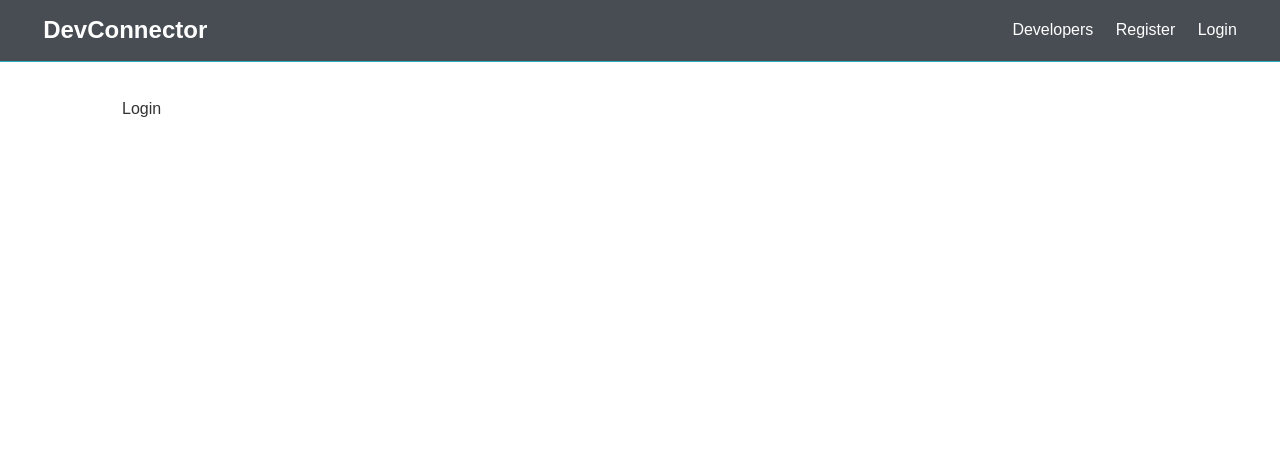
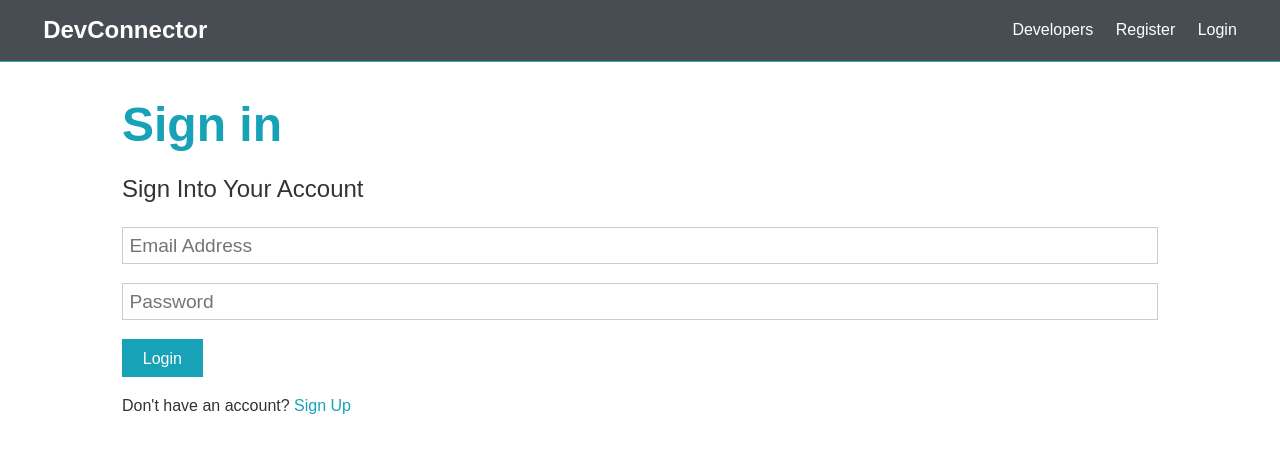
Before and after one commit to chanduamuluru/React_App, a React (Create React App) app in the folder client/: page /Login in a window 1280 px wide. Shown: the top 452 px of the page. Built offline with nearby package versions, Linux system fonts and the light colour scheme.

Commit message:
adding redux

```diff
--- a/client/package.json
+++ b/client/package.json
@@ -16,7 +16,8 @@
         "react-scripts": "3.3.0",
         "redux": "^4.0.5",
         "redux-devtools-extension": "^2.13.8",
-        "redux-thunk": "^2.3.0"
+        "redux-thunk": "^2.3.0",
+        "uuid": "^3.3.3"
     },
     "scripts": {
         "start": "react-scripts start",
--- /dev/null
+++ b/client/src/actions/alert.js
@@ -0,0 +1,12 @@
+import { SET_ALERT, REMOVE_ALERT } from "../actions/types";
+import uuid from "uuid";
+//Action  setAlert
+
+export const setAlert = (msg, alertType) => dispatch => {
+  const id = uuid.v4(); //version $ uuid
+
+  dispatch({
+    type: SET_ALERT,
+    payload: { msg, alertType, id }
+  });
+};
--- /dev/null
+++ b/client/src/actions/types.js
@@ -0,0 +1,2 @@
+export const SET_ALERT = "SET_ALERT";
+export const REMOVE_ALERT = "REMOVE_ALERT";
--- a/client/src/components/auth/Login.js
+++ b/client/src/components/auth/Login.js
@@ -1,6 +1,56 @@
-import React from "react";
+import React, { Fragment, useState } from "react";
+import { Link } from "react-router-dom";
+const Login = () => {
+  //hooks implementaion
+  const [formData, setFormData] = useState({
+    email: "",
+    password: ""
+  });
 
-const Login = () => {
-  return <div>Login</div>;
+  const { email, password } = formData;
+  const onChange = e =>
+    setFormData({ ...formData, [e.target.name]: e.target.value });
+
+  const onSubmit = async e => {
+    e.preventDefault();
+
+    console.log("Sucess");
+  };
+
+  return (
+    <Fragment>
+      <h1 className="large text-primary">Sign in</h1>
+      <p className="lead">
+        <i className="fas fa-user"></i> Sign Into Your Account
+      </p>
+      <form className="form" onSubmit={e => onSubmit(e)}>
+        <div className="form-group">
+          <input
+            type="email"
+            placeholder="Email Address"
+            name="email"
+            value={email}
+            onChange={e => onChange(e)}
+            required
+          />
+        </div>
+        <div className="form-group">
+          <input
+            type="password"
+            placeholder="Password"
+            name="password"
+            value={password}
+            onChange={e => onChange(e)}
+            minLength="6"
+          />
+        </div>
+        <input type="submit" className="btn btn-primary" value="Login" />
+      </form>
+      <p className="my-1">
+        Don't have an account? <Link to="/Register">Sign Up</Link>
+      </p>
+    </Fragment>
+  );
 };
+
 export default Login;
--- a/client/src/components/auth/Register.js
+++ b/client/src/components/auth/Register.js
@@ -1,7 +1,10 @@
 import React, { Fragment, useState } from "react";
-import axios from "axios";
+import { connect } from "react-redux";
+import { Link } from "react-router-dom";
+import { setAlert } from "../../actions/alert";
+import PropTypes from "prop-types";
 
-const Register = () => {
+const Register = ({ setAlert }) => {
   //hooks implementaion
   const [formData, setFormData] = useState({
     name: "",
@@ -17,31 +20,9 @@
   const onSubmit = async e => {
     e.preventDefault();
     if (password !== password2) {
-      console.log("Passwords do not match");
+      setAlert("Passwords do not match", "danger");
     } else {
-      const newUser = {
-        name,
-        email,
-        password
-      };
-      try {
-        const config = {
-          headers: {
-            "Content-Type": "application/json"
-          }
-        };
-        const body = JSON.stringify(newUser);
-
-        const res = await axios.post(
-          "http://localhost:5000/api/users",
-          body,
-          config
-        );
-        console.log(res.data);
-      } catch (err) {
-        console.error(err.response.data);
-      }
-      console.log(formData);
+      console.log("Sucess");
     }
   };
 
@@ -99,10 +80,14 @@
         <input type="submit" className="btn btn-primary" value="Register" />
       </form>
       <p className="my-1">
-        Already have an account? <a href="login.html">Sign In</a>
+        Already have an account? <Link to="/login">Sign In</Link>
       </p>
     </Fragment>
   );
 };
 
-export default Register;
+Register.propTypes = {
+  setAlert: PropTypes.func.isRequired
+};
+
+export default connect(null, { setAlert })(Register);
--- /dev/null
+++ b/client/src/reducers/alert.js
@@ -0,0 +1,16 @@
+import { SET_ALERT, REMOVE_ALERT } from "../actions/types";
+
+const initialState = [];
+
+export default function(state = initialState, action) {
+  const { type, payload } = action;
+
+  switch (type) {
+    case SET_ALERT:
+      return [...state, action.payload];
+    case REMOVE_ALERT:
+      return state.filter(alert => alert.id !== payload);
+    default:
+      return state;
+  }
+}
--- /dev/null
+++ b/client/src/reducers/index.js
@@ -0,0 +1,6 @@
+import { combineReducers } from "redux";
+import alert from "./alert";
+
+export default combineReducers({
+  alert
+});
--- /dev/null
+++ b/client/src/store.js
@@ -0,0 +1,16 @@
+import { createStore, applyMiddleware } from "redux";
+import { composeWithDevTools } from "redux-devtools-extension";
+import thunk from "redux-thunk";
+import rootReducer from "./reducers";
+
+const initialState = {};
+
+const middleware = [thunk];
+
+const store = createStore(
+  rootReducer,
+  initialState,
+  composeWithDevTools(applyMiddleware(...middleware))
+);
+
+export default store;
```
Also changed, not shown: client/src/App.js (+7 -0 lines), client/src/components/layouts/Alert.js (added, +19 -0 lines).
